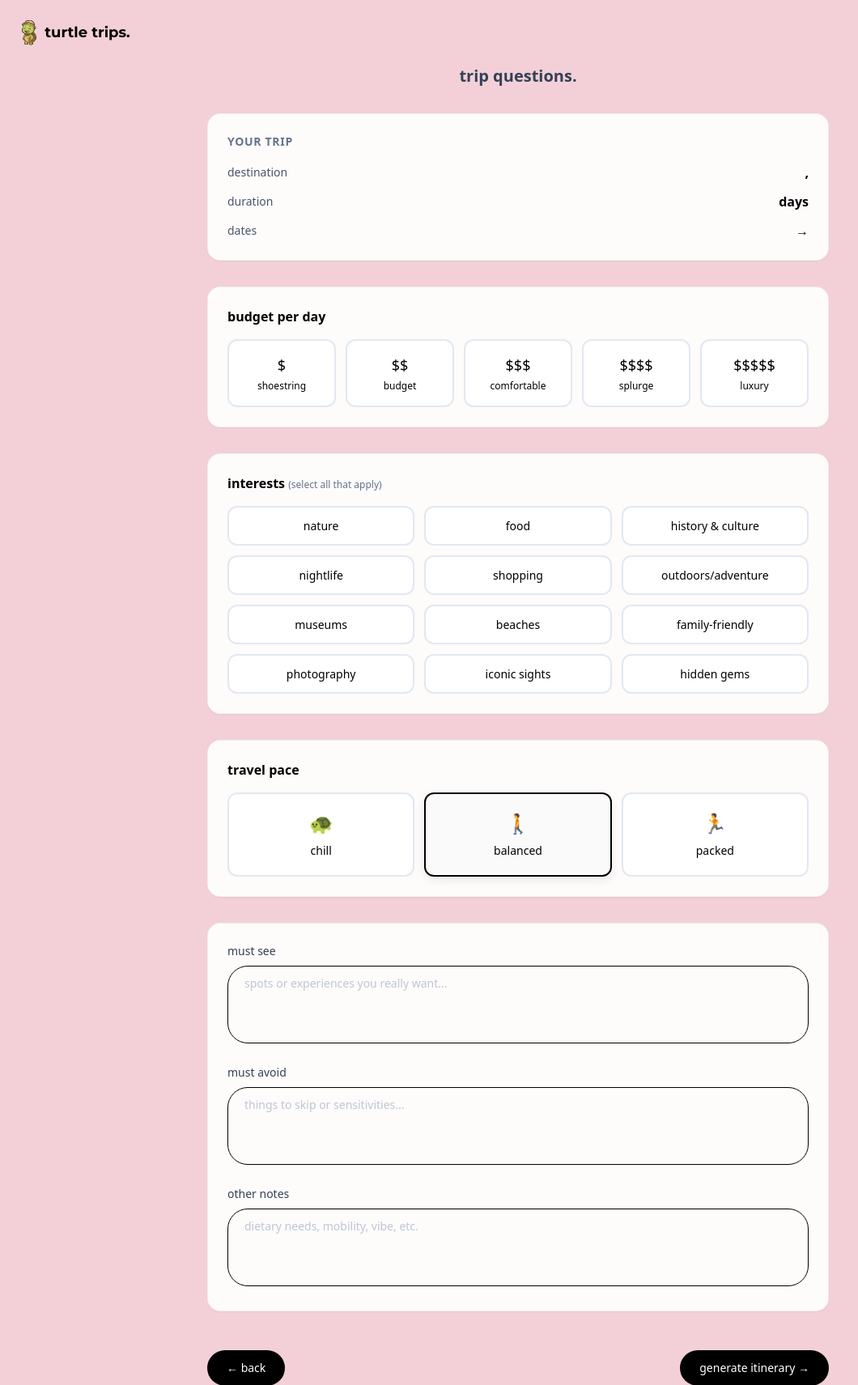
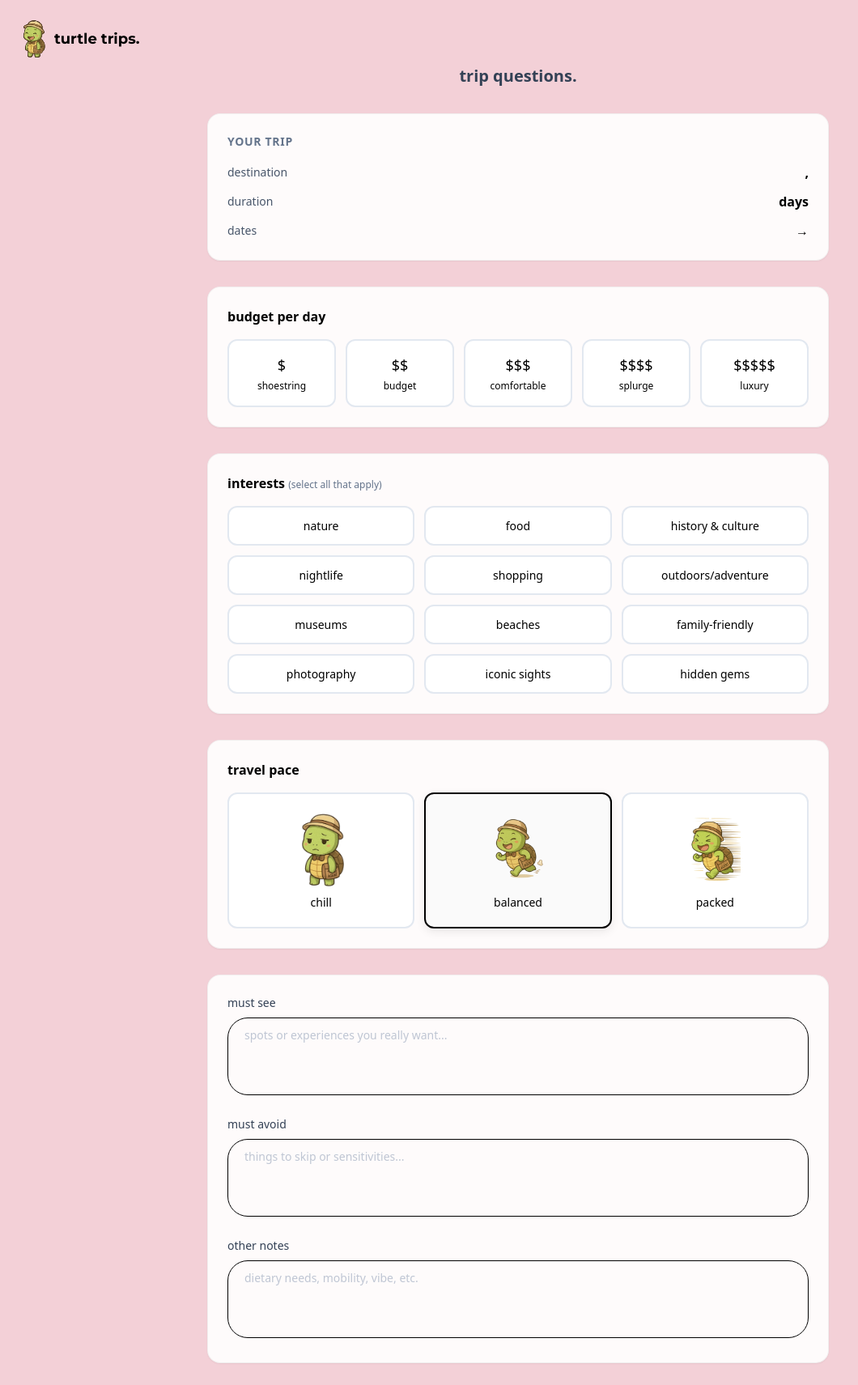
Before and after one commit to ltanafranca1004/AI-Travel-Planner, a Flask app: page /review in a window 1280 px wide. Shown: the top 1711 px of the page at 81% size, without its empty margins (0-1060 px from the left). Run offline with Flask 3, Linux system fonts and the light colour scheme; some libraries are stand-ins or nearby versions.

Commit message:
update css

```diff
--- a/app/templates/home.html
+++ b/app/templates/home.html
@@ -4,7 +4,7 @@
   <!-- Logo -->
 <div class="w-full flex justify-center mb-6 scale-fade-in">
   <img
-    src="{{ url_for('static', filename='img/turt1-removebg-preview.svg') }}"
+    src="{{ url_for('static', filename='img/turt1-removebg-preview.png') }}"
     alt="Turtle Trips logo"
     class="h-32 sm:h-40 mx-auto max-w-full"
   />
--- a/app/templates/review.html
+++ b/app/templates/review.html
@@ -6,7 +6,7 @@
     <img
       src="{{ url_for('static', filename='img/turt1-removebg-preview.svg') }}"
       alt="Turtle Trips logo"
-      class="h-8"
+      class="h-12"
     />
     <span class="text-lg font-extrabold title-lower-serif">turtle trips.</span>
   </a>
@@ -99,27 +99,28 @@
     </div>
 
  <!-- Travel Pace -->
+<!-- Travel Pace -->
 <div class="bg-white/90 backdrop-blur-sm rounded-2xl p-6 shadow-sm border border-black/5">
   <label class="block text-base font-semibold mb-4">travel pace</label>
   <div class="grid grid-cols-3 gap-3">
     <label class="pace-option">
       <input type="radio" name="pace" value="chill">
       <span class="pace-label">
-            <span class="text-2xl">🐢</span>
+        <img src="{{ url_for('static', filename='img/turt4-removebg-preview.png') }}" alt="Chill pace" class="h-24 w-full object-contain">
         <span class="text-sm">chill</span>
       </span>
     </label>
     <label class="pace-option">
       <input type="radio" name="pace" value="balanced" checked>
       <span class="pace-label">
-            <span class="text-2xl">🚶</span>
+        <img src="{{ url_for('static', filename='img/turt-run-removebg-preview.png') }}" alt="Balanced pace" class="h-24 w-full object-contain">
         <span class="text-sm">balanced</span>
       </span>
     </label>
     <label class="pace-option">
       <input type="radio" name="pace" value="packed">
       <span class="pace-label">
-            <span class="text-2xl">🏃</span>
+        <img src="{{ url_for('static', filename='img/turt-sprint-removebg-preview.png') }}" alt="Packed pace" class="h-24 w-full object-contain">
         <span class="text-sm">packed</span>
       </span>
     </label>
```
Also changed, not shown: app/static/img/turt1-removebg-preview.png (added), app/static/img/turt4-removebg-preview.png (added). Lines whose indentation alone changed are shown as unchanged.
